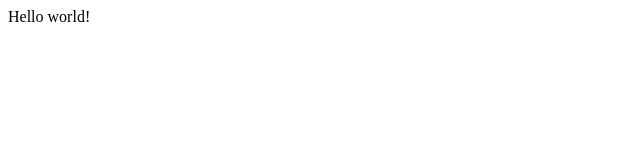
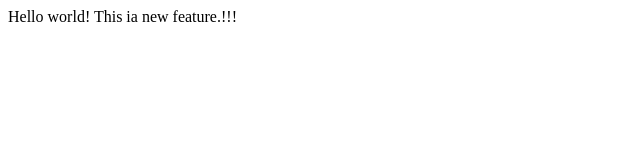
Before and after one commit to clementytcheng/lecture1, a plain HTML site: page index.html in a window 1280 px wide. Shown: the whole page, without its empty margins (0-640 px from the left). Drawn offline with Linux system fonts and the light colour scheme.

Commit message:
Added a new line

```diff
--- a/index.html
+++ b/index.html
@@ -4,6 +4,6 @@
         <title>My Web Page!</title>
     </head>
     <body>
-        <a> Hello world! </a>
+        <a> Hello world! This ia new feature.!!!</a>
     </body>
 </html>
```
